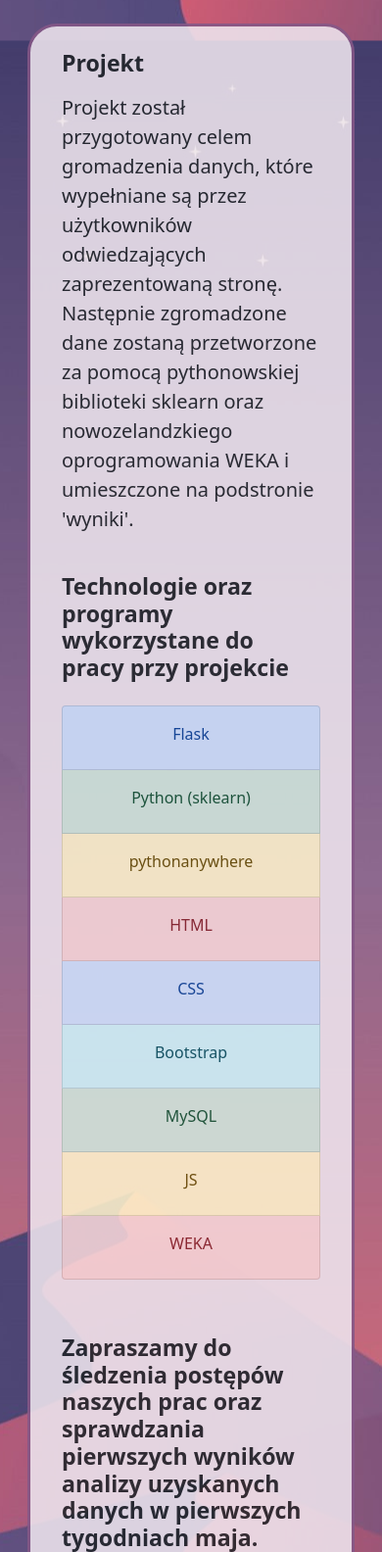
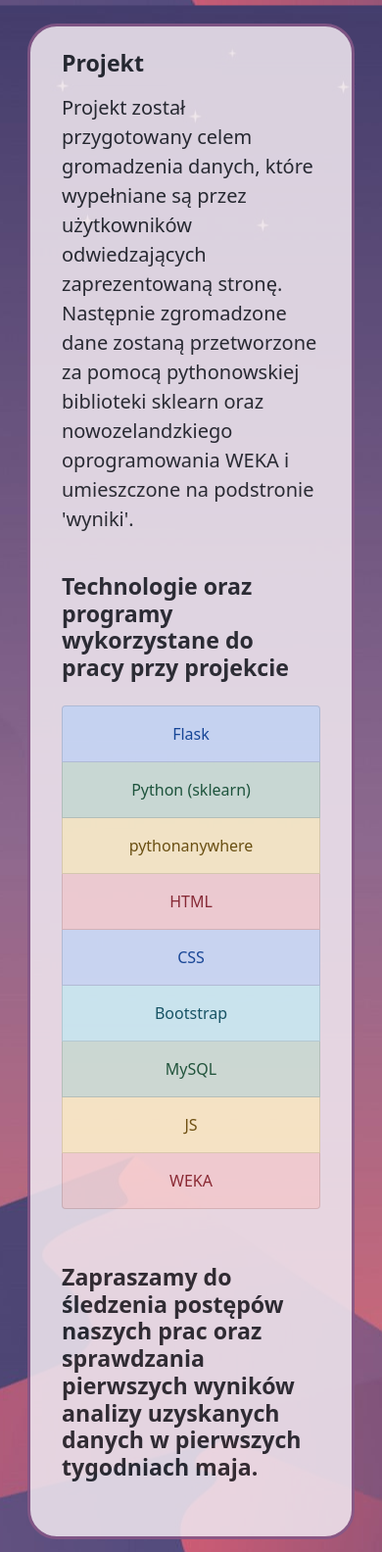
Before and after one commit to MichWozPol/Sleep_Disorders_Assessment, a Flask app: page /o-projekcie in a window 390 px wide. Shown: the part 56-1640 px from the top of the page at 98% size. Run offline with Flask 2, Linux system fonts and the light colour scheme; parts of the project's set-up code (start-up, migrations or seed data) failed here and were passed over; some libraries are stand-ins or nearby versions.

Commit message:
correct table margins, delete spaces on mobile view, center flash message, add stars to required questions, about survey

```diff
--- a/sleep_disorders/routes.py
+++ b/sleep_disorders/routes.py
@@ -1,58 +1,29 @@
 import datetime
-
-from sqlalchemy.ext.automap import automap_base
-
-from sleep_disorders import mydatabase
 from flask import request, flash, redirect, render_template, url_for
 from sleep_disorders import app
-
 from sleep_disorders import db
-# from sleep_disorders.models.models import Answer
+from sleep_disorders.models.models import Question, Answer, User, Vote
 
 
 @app.route('/', methods=["GET", "POST"])
 def home():
-    # print(Answer.query.filter_by(id=2))
-    # mycursor = mydatabase.cursor()
-    # mycursor.execute("SELECT * FROM question")
-    # questions = mycursor.fetchall()
-    # mycursor.execute("SELECT * FROM answer")
-    # answer = mycursor.fetchall()
-    # mycursor.execute("SELECT ip FROM user")
-    # ip = mycursor.fetchall()
-    # mycursor.close()
-
-    Base = automap_base()
-    Base.prepare(db.engine, reflect=True)
-    Questions = Base.classes.question
-    Answers = Base.classes.answer
-    User = Base.classes.user
-    Votes = Base.classes.vote
-
-    questions = db.session.query(Questions).all()
-    answer = db.session.query(Answers).all()
-    user = db.session.query(User).all()
-
-    for u in user:
-        print(u.ip)
+    questions = db.session.query(Question.Questions).all()
+    answer = db.session.query(Answer.Answers).all()
+    user = db.session.query(User.Users).all()
 
     if request.method == "POST":
-        print(request.form)
-        ip_address = request.headers['X-Real-IP']
-        # ip_address = request.remote_addr
+        #ip_address = request.headers['X-Real-IP']
+        ip_address = request.remote_addr
 
         if ip_address not in (item.ip for item in user):
             date = datetime.datetime.now()
-            print(f"data {date} ip: {ip_address}")
-
-            new_user = User(created_at=date, ip=ip_address)
+            new_user = User.Users(created_at=date, ip=ip_address)
             db.session.add(new_user)
             db.session.commit()
-
-            user = db.session.query(User).filter(User.ip == ip_address).first()
+            user = db.session.query(User.Users).filter(User.Users.ip == ip_address).first()
 
             for key, value in request.form.items():
-                new_vote = Votes(question_id=int(key), answer_id=int(value), user_id=int(user.id))
+                new_vote = Vote.Votes(question_id=int(key), answer_id=int(value), user_id=int(user.id))
                 db.session.add(new_vote)
                 db.session.commit()
 
@@ -62,7 +33,6 @@
             flash('Formularz został już wypełniony.', 'danger')
             return redirect(url_for('home'))
 
-    # mycursor.close()
     return render_template("index.html", questions=questions, answers=answer)
 
 
--- a/sleep_disorders/templates/about.html
+++ b/sleep_disorders/templates/about.html
@@ -25,33 +25,38 @@
                 <div class="question-answer-container rounded-lg border border-3 mb-4 px-4" style="border-radius: 30px; background-color: #eee5ee; border-color:#855787 !important; opacity: 0.88; filter: brightness(100%);">
                     <div class="question-container pt-3 px-2">
                         <article>
-                            <p class="h3 fw-bold pt-2 pb-2"> Projekt </p>
+                             <p class="h3 fw-bold pt-2 pb-2"> Ankieta </p>
+                             <p class="fs-5 pb-5">
+                                Ankieta składa się z 23 pytań z czego 20 z nich jest pytaniami niezbędnymi do wypełnienia przez internautę.
+                                Sam kwersionariusz jest w pełni anonimowy, a przewidywany czas jego wypełniania wynosi 5 minut. <br>
+                            </p>
+                            <p class="h3 fw-bold pt-0 pb-2"> Projekt </p>
                              <p class="fs-5 pb-5">
                                 Projekt został przygotowany celem gromadzenia danych, które wypełniane są przez użytkowników odwiedzających zaprezentowaną stronę. </br>
-                                Następnie zgromadzone dane zostaną przetworzone za pomocą pythonowskiej biblioteki sklearn oraz nowozelandzkiego oprogramowania WEKA
-                                i umieszczone na podstronie 'wyniki'.
+                                Następnie zgromadzone dane zostaną przetworzone za pomocą pythonowskiej biblioteki sklearn oraz nowozelandzkiego oprogramowania WEKA, przeanalizowane
+                                oraz umieszczone na podstronie 'wyniki'.
                             </p>
                             <p class="h3 fw-bold pb-2">Technologie oraz programy wykorzystane do pracy przy projekcie </p>
                             <div class="row pb-5">
                                 <div class="col-4 px-2">
                                     <div class="list-group">
-                                        <a href="https://flask.palletsprojects.com/en/1.1.x/" target="_blank" class="list-group-item list-group-item-action list-group-item-primary"><p class="text-center pt-2"> Flask </p></a>
-                                        <a href="https://www.python.org" target="_blank" class="list-group-item list-group-item-action list-group-item-success"><p class="text-center pt-2"> Python (sklearn) </p></a>
-                                        <a href="https://www.pythonanywhere.com" target="_blank" class="list-group-item list-group-item-action list-group-item-warning"><p class="text-center pt-2"> pythonanywhere </p></a>
+                                        <a href="https://flask.palletsprojects.com/en/1.1.x/" target="_blank" class="list-group-item list-group-item-action list-group-item-primary"><p class="text-center py-2 my-0">Flask</p></a>
+                                        <a href="https://www.python.org" target="_blank" class="list-group-item list-group-item-action list-group-item-success"><p class="text-center py-2 my-0">Python (sklearn)</p></a>
+                                        <a href="https://www.pythonanywhere.com" target="_blank" class="list-group-item list-group-item-action list-group-item-warning"><p class="text-center py-2 my-0">pythonanywhere</p></a>
                                     </div>
                                 </div>
                                 <div class="col-4 px-0">
                                     <div class="list-group">
-                                        <a href="https://html.spec.whatwg.org/multipage/" target="_blank" class="list-group-item list-group-item-action list-group-item-danger"><p class="text-center pt-2"> HTML </p></a>
-                                        <a href="https://www.w3.org/TR/css/" target="_blank" class="list-group-item list-group-item-action list-group-item-primary"><p class="text-center pt-2"> CSS </p></a>
-                                        <a href="https://getbootstrap.com" target="_blank" class="list-group-item list-group-item-action list-group-item-info"><p class="text-center pt-2"> Bootstrap </p></a>
+                                        <a href="https://html.spec.whatwg.org/multipage/" target="_blank" class="list-group-item list-group-item-action list-group-item-danger"><p class="text-center py-2 my-0">HTML</p></a>
+                                        <a href="https://www.w3.org/TR/css/" target="_blank" class="list-group-item list-group-item-action list-group-item-primary"><p class="text-center py-2 my-0">CSS</p></a>
+                                        <a href="https://getbootstrap.com" target="_blank" class="list-group-item list-group-item-action list-group-item-info"><p class="text-center py-2 my-0">Bootstrap</p></a>
                                     </div>
                                 </div>
                                 <div class="col-4 px-2">
                                     <div class="list-group">
-                                        <a href="https://www.mysql.com" target="_blank" class="list-group-item list-group-item-action list-group-item-success"><p class="text-center pt-2"> MySQL </p></a>
-                                        <a href="https://www.javascript.com" target="_blank" class="list-group-item list-group-item-action list-group-item-warning"><p class="text-center pt-2"> JS </p></a>
-                                        <a href="https://www.cs.waikato.ac.nz/~ml/weka/" target="_blank" class="list-group-item list-group-item-action list-group-item-danger"><p class="text-center pt-2"> WEKA </p></a>
+                                        <a href="https://www.mysql.com" target="_blank" class="list-group-item list-group-item-action list-group-item-success"><p class="text-center py-2 my-0">MySQL</p></a>
+                                        <a href="https://www.javascript.com" target="_blank" class="list-group-item list-group-item-action list-group-item-warning"><p class="text-center py-2 my-0">JS</p></a>
+                                        <a href="https://www.cs.waikato.ac.nz/~ml/weka/" target="_blank" class="list-group-item list-group-item-action list-group-item-danger"><p class="text-center py-2 my-0">WEKA</p></a>
                                     </div>
                                 </div>
                             </div>
@@ -77,15 +82,15 @@
                             </p>
                             <p class="h3 fw-bold pb-2">Technologie oraz programy wykorzystane do pracy przy projekcie </p>
                             <div class="list-group py-2">
-                                        <a href="https://flask.palletsprojects.com/en/1.1.x/" target="_blank" class="list-group-item list-group-item-action list-group-item-primary"><p class="text-center pt-2"> Flask </p></a>
-                                        <a href="https://www.python.org" target="_blank" class="list-group-item list-group-item-action list-group-item-success"><p class="text-center pt-2"> Python (sklearn) </p></a>
-                                        <a href="https://www.pythonanywhere.com" target="_blank" class="list-group-item list-group-item-action list-group-item-warning"><p class="text-center pt-2"> pythonanywhere </p></a>
-                                        <a href="https://html.spec.whatwg.org/multipage/" target="_blank" class="list-group-item list-group-item-action list-group-item-danger"><p class="text-center pt-2"> HTML </p></a>
-                                        <a href="https://www.w3.org/TR/css/" target="_blank" class="list-group-item list-group-item-action list-group-item-primary"><p class="text-center pt-2"> CSS </p></a>
-                                        <a href="https://getbootstrap.com" target="_blank" class="list-group-item list-group-item-action list-group-item-info"><p class="text-center pt-2"> Bootstrap </p></a>
-                                        <a href="https://www.mysql.com" target="_blank" class="list-group-item list-group-item-action list-group-item-success"><p class="text-center pt-2"> MySQL </p></a>
-                                        <a href="https://www.javascript.com" target="_blank" class="list-group-item list-group-item-action list-group-item-warning"><p class="text-center pt-2"> JS </p></a>
-                                        <a href="https://www.cs.waikato.ac.nz/~ml/weka/" target="_blank" class="list-group-item list-group-item-action list-group-item-danger"><p class="text-center pt-2"> WEKA </p></a>
+                                <a href="https://flask.palletsprojects.com/en/1.1.x/" target="_blank" class="list-group-item list-group-item-action list-group-item-primary"><p class="text-center py-2 my-0">Flask</p></a>
+                                <a href="https://www.python.org" target="_blank" class="list-group-item list-group-item-action list-group-item-success"><p class="text-center py-2 my-0">Python (sklearn)</p></a>
+                                <a href="https://www.pythonanywhere.com" target="_blank" class="list-group-item list-group-item-action list-group-item-warning"><p class="text-center py-2 my-0">pythonanywhere</p></a>
+                                <a href="https://html.spec.whatwg.org/multipage/" target="_blank" class="list-group-item list-group-item-action list-group-item-danger"><p class="text-center py-2 my-0">HTML</p></a>
+                                <a href="https://www.w3.org/TR/css/" target="_blank" class="list-group-item list-group-item-action list-group-item-primary"><p class="text-center py-2 my-0">CSS</p></a>
+                                <a href="https://getbootstrap.com" target="_blank" class="list-group-item list-group-item-action list-group-item-info"><p class="text-center py-2 my-0">Bootstrap</p></a>
+                                <a href="https://www.mysql.com" target="_blank" class="list-group-item list-group-item-action list-group-item-success"><p class="text-center py-2 my-0">MySQL</p></a>
+                                <a href="https://www.javascript.com" target="_blank" class="list-group-item list-group-item-action list-group-item-warning"><p class="text-center py-2 my-0">JS</p></a>
+                                <a href="https://www.cs.waikato.ac.nz/~ml/weka/" target="_blank" class="list-group-item list-group-item-action list-group-item-danger"><p class="text-center py-2 my-0">WEKA</p></a>
                             </div>
                              <p class="h3 fw-bold pt-5 pb-5">
                                 Zapraszamy do śledzenia postępów naszych prac oraz sprawdzania pierwszych wyników analizy uzyskanych danych w pierwszych tygodniach maja.
@@ -95,6 +100,5 @@
                 </div>
             </div>
         </div>
-
     </div>
 {% endblock content %}
```
Also changed, not shown: sleep_disorders/__init__.py (+4 -7 lines), sleep_disorders/models/models.py (+9 -13 lines), sleep_disorders/templates/index.html (+14 -5 lines).
